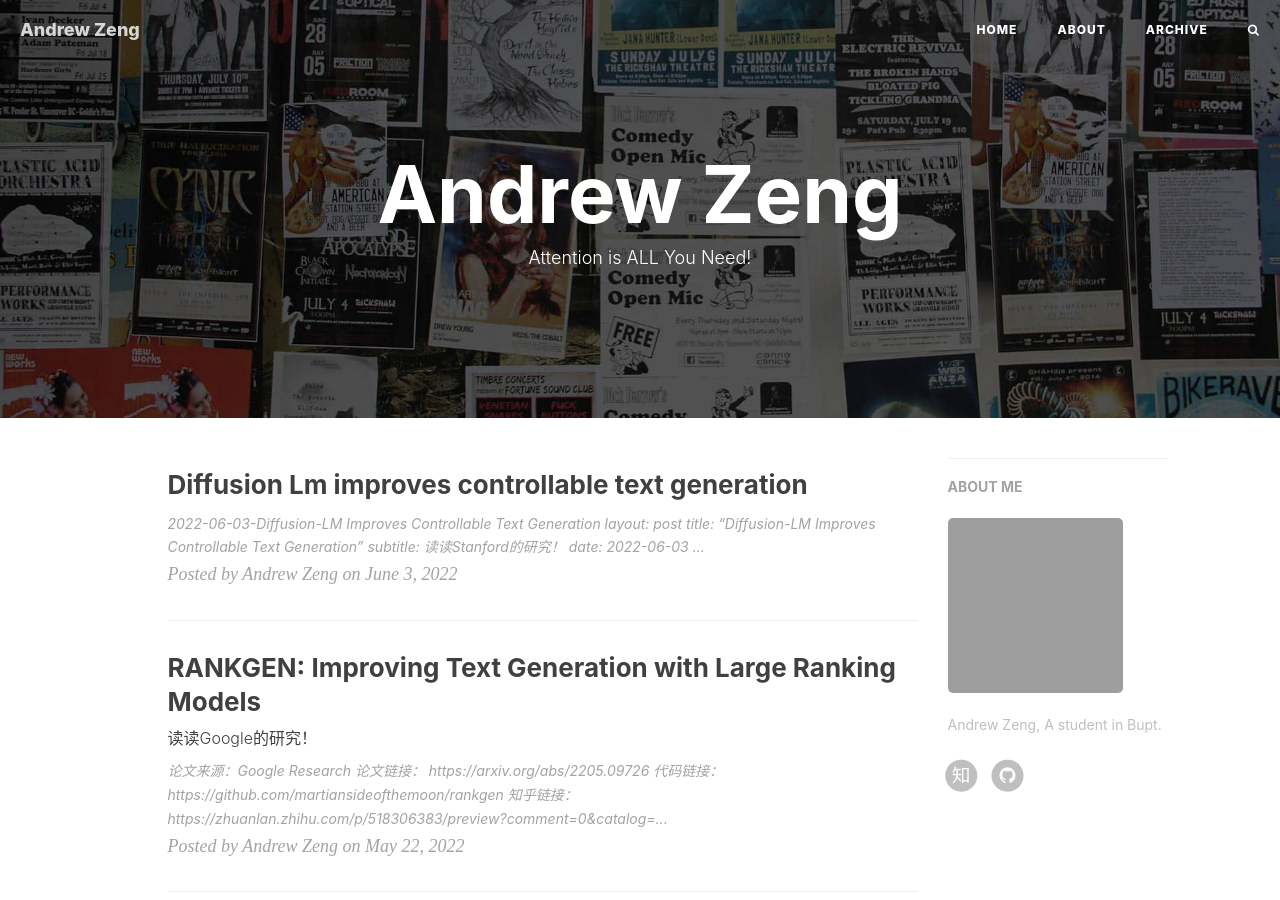
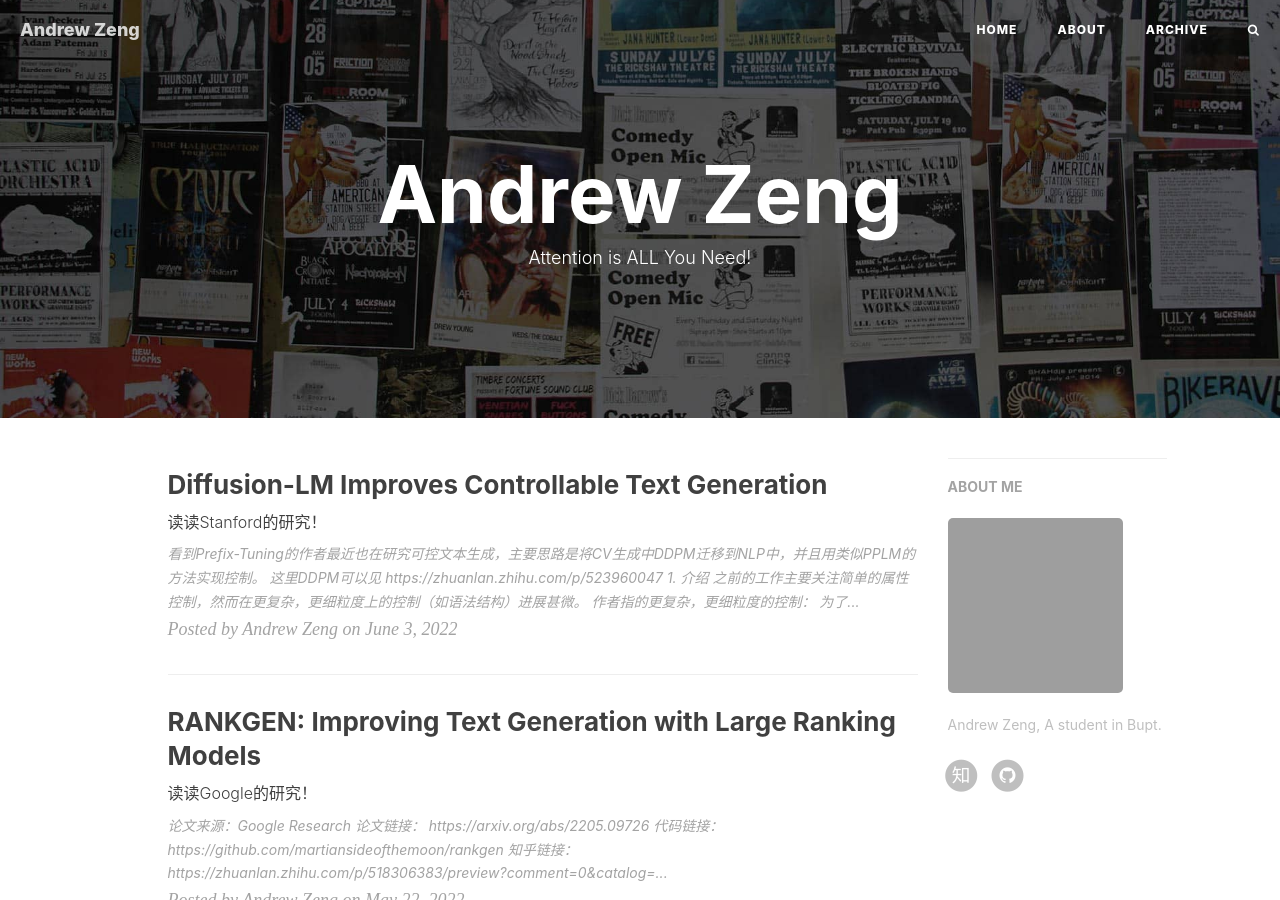
Before and after one commit to Zeng-WH/Zeng-WH.github.io, a Jekyll site: the page built from index.html, in a window 1280 px wide and 900 px high. Built offline with Jekyll 4.4.1, drawn with Linux system fonts in a browser that asks for light colours; nearby versions of some CDN libraries; the list of posts is cut into pages by our own code; comment, search, counter and statistics services are not loaded; grey boxes are pictures that could not be loaded.

Commit message:
Update 2022-06-03-Diffusion-LM Improves Controllable Text Generation.md

```diff
--- a/_posts/2022-06-03-Diffusion-LM Improves Controllable Text Generation.md
+++ b/_posts/2022-06-03-Diffusion-LM Improves Controllable Text Generation.md
@@ -1,5 +1,3 @@
-# 2022-06-03-Diffusion-LM Improves Controllable Text Generation
-
 ---
 
 layout:     post
@@ -11,7 +9,6 @@ tags:
 
   - 文本生成
   - 可控相关
-
 ---
 
 看到Prefix-Tuning的作者最近也在研究可控文本生成，主要思路是将CV生成中DDPM迁移到NLP中，并且用类似PPLM的方法实现控制。
```
